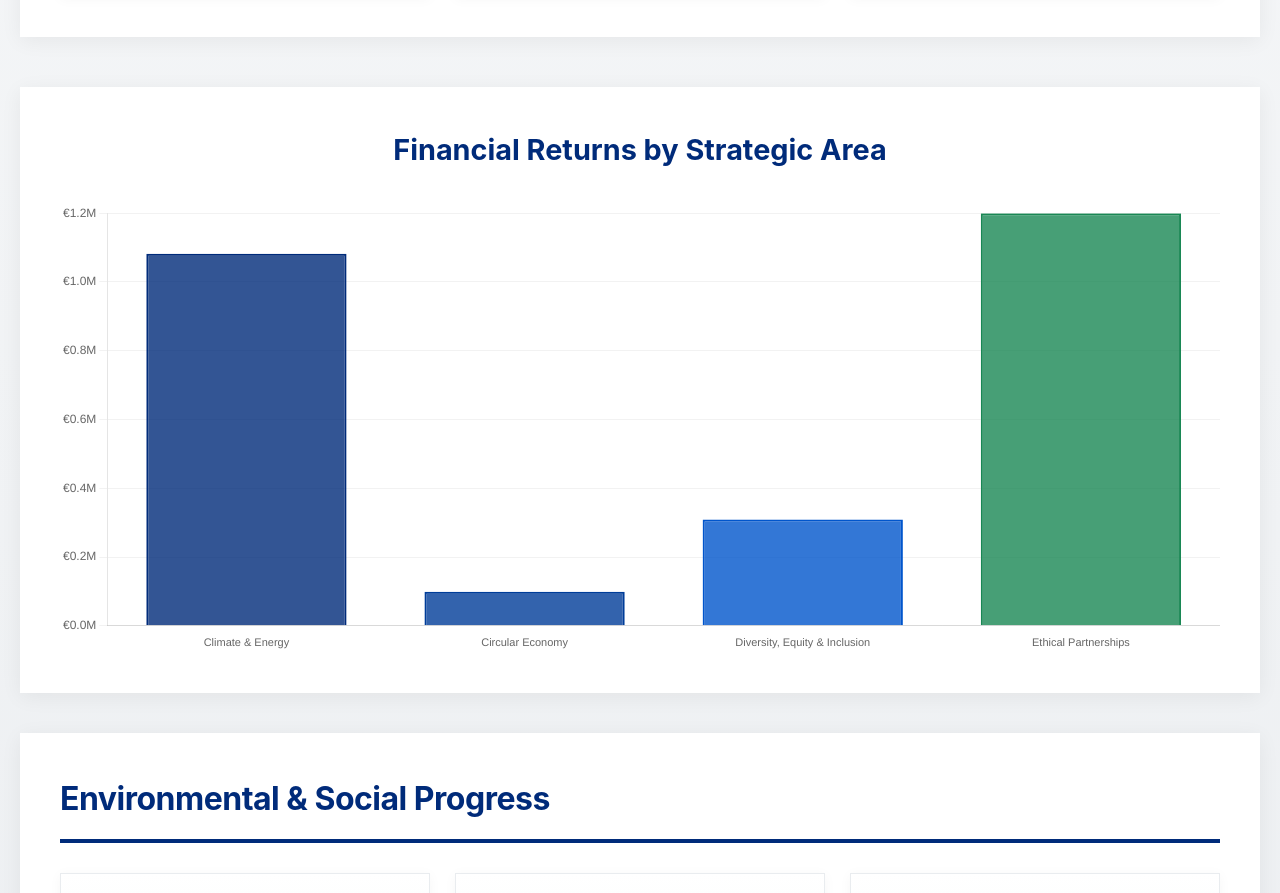
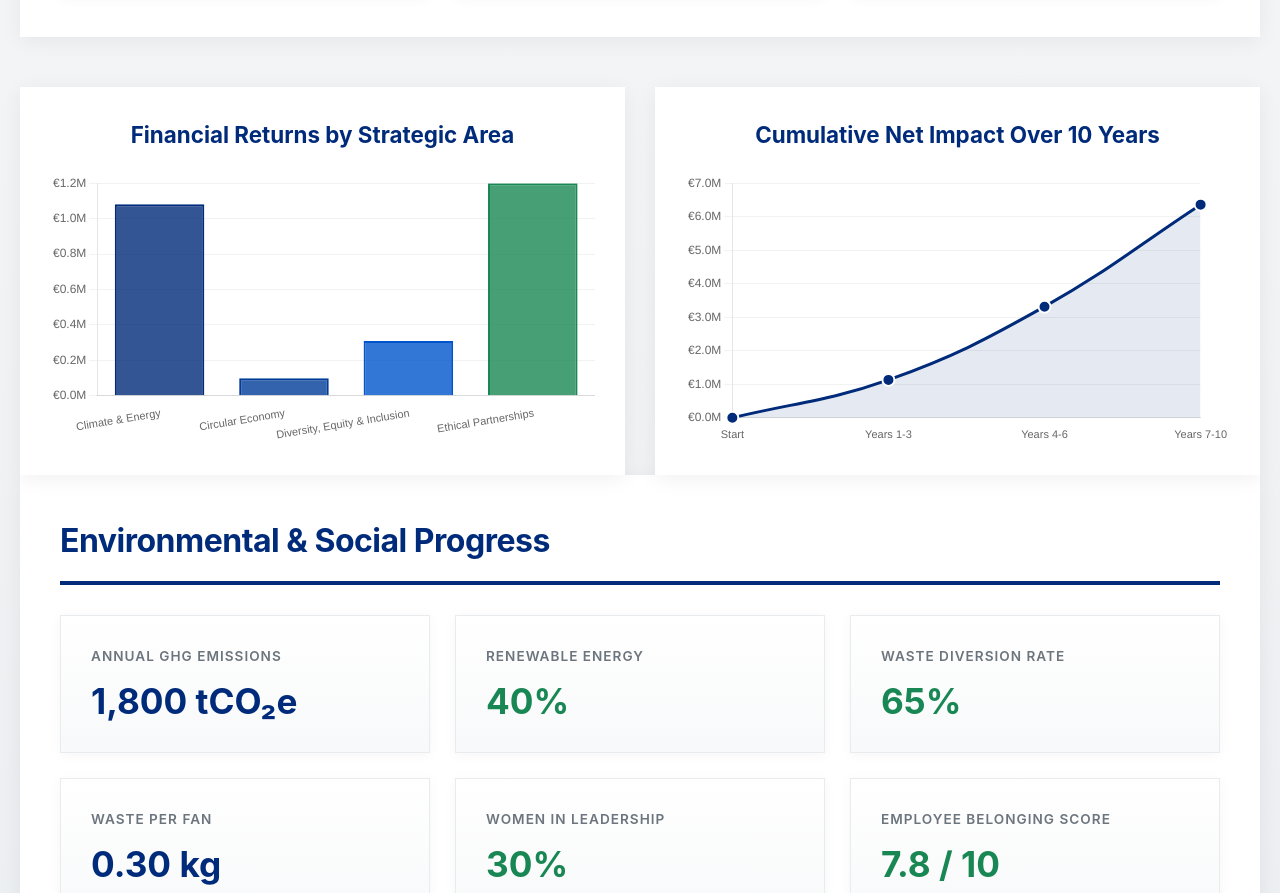
Before and after one commit to avargasmontes2-glitch/dashboard, a plain HTML site: page index.html in a window 1280 px wide. Shown: the part 836-1729 px from the top of the page. Drawn offline with nearby package versions, Linux system fonts and the light colour scheme.

Commit message:
Update index.html

```diff
--- a/index.html
+++ b/index.html
@@ -195,16 +195,29 @@
             margin-bottom: 40px;
         }
 
+        .charts-row {
+            display: grid;
+            grid-template-columns: repeat(2, 1fr);
+            gap: 30px;
+        }
+
+        .chart-container {
+            background: white;
+            padding: 30px;
+            border-radius: 0px;
+            box-shadow: 0 4px 20px rgba(0, 0, 0, 0.06);
+        }
+
         .chart-title {
-            font-size: 1.8em;
+            font-size: 1.4em;
             color: #002b7a;
-            margin-bottom: 30px;
+            margin-bottom: 20px;
             text-align: center;
             font-weight: 700;
         }
 
-        #returnsChart {
-            max-height: 450px;
+        #returnsChart, #impactChart {
+            max-height: 350px;
         }
 
         @media (max-width: 1200px) {
@@ -223,6 +236,10 @@
             }
 
             .kpi-grid {
+                grid-template-columns: 1fr;
+            }
+
+            .charts-row {
                 grid-template-columns: 1fr;
             }
 
@@ -271,9 +288,15 @@
             </div>
         </div>
 
-        <div class="chart-section">
-            <h3 class="chart-title">Financial Returns by Strategic Area</h3>
-            <canvas id="returnsChart"></canvas>
+        <div class="charts-row">
+            <div class="chart-container">
+                <h3 class="chart-title">Financial Returns by Strategic Area</h3>
+                <canvas id="returnsChart"></canvas>
+            </div>
+            <div class="chart-container">
+                <h3 class="chart-title">Cumulative Net Impact Over 10 Years</h3>
+                <canvas id="impactChart"></canvas>
+            </div>
         </div>
 
         <div class="pillar-section">
@@ -398,7 +421,7 @@
             }
         };
 
-        let chart;
+        let returnsChart, impactChart;
 
         function formatCurrency(value) {
             return '€' + value.toLocaleString('en-US');
@@ -408,9 +431,10 @@
             return value.toLocaleString('en-US');
         }
 
-        function initChart() {
-            const ctx = document.getElementById('returnsChart').getContext('2d');
-            chart = new Chart(ctx, {
+        function initCharts() {
+            // Returns Chart
+            const ctx1 = document.getElementById('returnsChart').getContext('2d');
+            returnsChart = new Chart(ctx1, {
                 type: 'bar',
                 data: {
                     labels: ['Climate & Energy', 'Circular Economy', 'Diversity, Equity & Inclusion', 'Ethical Partnerships'],
@@ -486,6 +510,82 @@
                     }
                 }
             });
+
+            // Impact Chart
+            const ctx2 = document.getElementById('impactChart').getContext('2d');
+            impactChart = new Chart(ctx2, {
+                type: 'line',
+                data: {
+                    labels: ['Start', 'Years 1-3', 'Years 4-6', 'Years 7-10'],
+                    datasets: [{
+                        label: 'Cumulative Net Impact (€)',
+                        data: [],
+                        borderColor: '#002b7a',
+                        backgroundColor: 'rgba(0, 43, 122, 0.1)',
+                        borderWidth: 3,
+                        fill: true,
+                        tension: 0.4,
+                        pointRadius: 6,
+                        pointBackgroundColor: '#002b7a',
+                        pointBorderColor: '#fff',
+                        pointBorderWidth: 2,
+                        pointHoverRadius: 8
+                    }]
+                },
+                options: {
+                    responsive: true,
+                    maintainAspectRatio: true,
+                    plugins: {
+                        legend: {
+                            display: false
+                        },
+                        tooltip: {
+                            backgroundColor: 'rgba(0, 0, 0, 0.8)',
+                            padding: 12,
+                            titleFont: {
+                                size: 14,
+                                weight: 'bold'
+                            },
+                            bodyFont: {
+                                size: 13
+                            },
+                            callbacks: {
+                                label: function(context) {
+                                    return 'Impact: €' + context.parsed.y.toLocaleString('en-US');
+                                }
+                            }
+                        }
+                    },
+                    scales: {
+                        y: {
+                            beginAtZero: true,
+                            grid: {
+                                color: 'rgba(0, 0, 0, 0.05)'
+                            },
+                            ticks: {
+                                font: {
+                                    size: 12,
+                                    weight: '500'
+                                },
+                                callback: function(value) {
+                                    return '€' + (value / 1000000).toFixed(1) + 'M';
+                                }
+                            }
+                        },
+                        x: {
+                            grid: {
+                                display: false
+                            },
+                            ticks: {
+                                font: {
+                                    size: 11,
+                                    weight: '500'
+                                }
+                            }
+                        }
+                    }
+                }
+            });
         }
 
         function updateDashboard(period) {
@@ -525,14 +625,19 @@
             if (transportEl) transportEl.textContent = data.transport;
             if (fanEngagementEl) fanEngagementEl.textContent = data.fanEngagement;
 
-            // Update chart
-            chart.data.datasets[0].data = [data.climate, data.circular, data.diversity, data.ethical];
-            chart.update();
+            // Update charts
+            returnsChart.data.datasets[0].data = [data.climate, data.circular, data.diversity, data.ethical];
+            returnsChart.update();
+
+            // Update impact chart with cumulative data
+            const cumulativeData = [0, 1130700, 3315700, 6360100];
+            impactChart.data.datasets[0].data = cumulativeData;
+            impactChart.update();
         }
 
         // Initialize
         document.addEventListener('DOMContentLoaded', function() {
-            initChart();
+            initCharts();
             updateDashboard(1);
 
             // Slider handler
```
